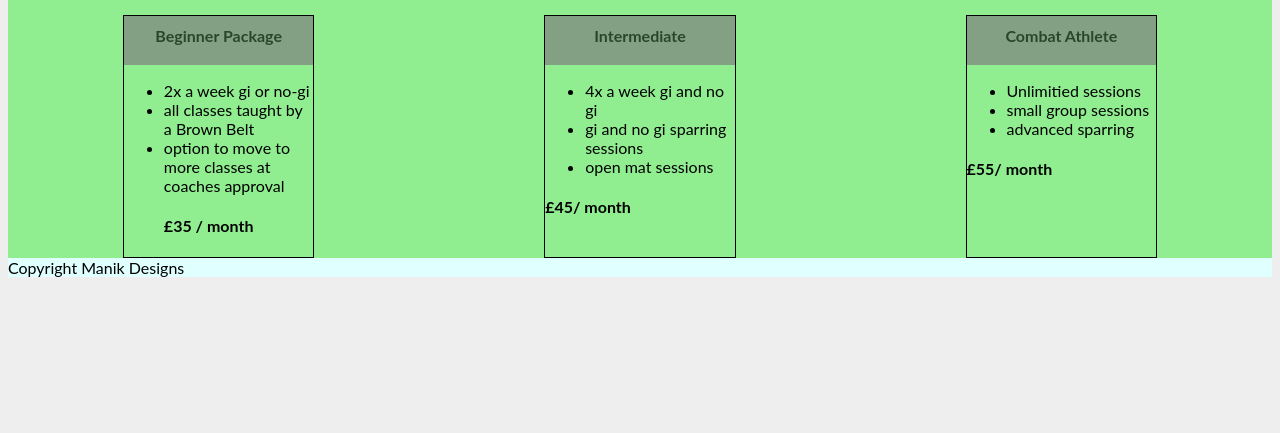
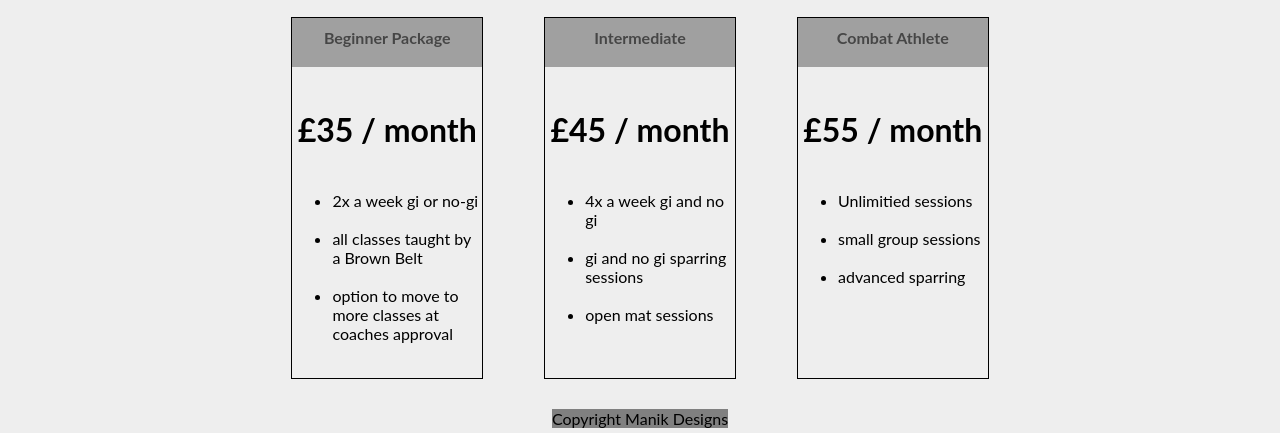
Before and after one commit to Manik-web/product-landing-page, a plain HTML site: page index.html in a window 1280 px wide. Shown: the part 1092-1525 px from the top of the page. Before the commit the page ends 1377 px from the top, so only its background shows below. Drawn offline with Linux system fonts and the light colour scheme.

```diff
--- a/index.html
+++ b/index.html
@@ -44,27 +44,30 @@
     <div id="prices">
         <div id="price1">
             <h4 id="price-label">Beginner Package</h4>
-            <ul><li>2x a week gi or no-gi</li>
-            <li>all classes taught by a Brown Belt</li>
-            <li>option to move to more classes at coaches approval</li>
-            <h4>£35 / month</h4>
+            <h4 id="cost">£35 / month</h4>
+            <ul><li>2x a week gi or no-gi</li><br>
+            <li>all classes taught by a Brown Belt</li><br>
+            <li>option to move to more classes at coaches approval</li><br></ul>
+
         </div>
         <div id="price2">
             <h4 id="price-label">Intermediate</h4>
-            <ul><li>4x a week gi and no gi</li>
-                <li>gi and no gi sparring sessions</li>
-                <li>open mat sessions</li>
+            <h4 id="cost">£45 / month</h4>
+            <ul><li>4x a week gi and no gi</li><br>
+                <li>gi and no gi sparring sessions</li><br>
+                <li>open mat sessions</li><br>
             </ul>
-            <h4>£45/ month</h4>
+
         </div>
         <div id="price3">
             <h4 id="price-label">Combat Athlete</h4>
+            <h4 id="cost">£55 / month</h4>
             <ul>
-                <li>Unlimitied sessions</li>
-                <li>small group sessions</li>
-                <li>advanced sparring</li>
+                <li>Unlimitied sessions</li><br>
+                <li>small group sessions</li><br>
+                <li>advanced sparring</li><br>
             </ul>
-            <h4>£55/ month</h4>
+
         </div>
     </div>
     <footer id="footer">Copyright Manik Designs</footer>
--- a/style.css
+++ b/style.css
@@ -29,7 +29,7 @@ html{
 #align{
     display:flex;
     justify-content: center;
-    background:lightgreen;
+
     flex-direction:column;
 }
 
@@ -42,20 +42,23 @@ html{
     display:flex;
     flex-direction:column;
     margin-top:30px;
-    background:blue;
+
 }
 #submit{
     margin:auto;
     margin-top:20px;
     font-size:20px;
-    background-color:gold;
+    background: gold;
+    color:black;
 
 }
 
 #benefits{
     margin:auto;
     margin-top:150px;
-    background:red;
+    padding-left:30px;
+    border: 1px solid black;
+
 }
 
 #demo{
@@ -63,15 +66,18 @@ html{
     margin-top:20px;
 }
 #prices{
+    margin:auto;
+    width:60%;
     margin-top:20px;
     display:flex;
     flex-direction:row;
     justify-content: space-around;
+
 }
 
 #price1, #price2, #price3{
     border: solid 1px black;
-    width: 15%;
+    width: 25%;
 }
 
 #price-label{
@@ -81,11 +87,19 @@ html{
     padding-top:10px;
     padding-bottom:20px;
     text-align: center;
+    color:black;
+}
+#cost{
+    text-align:center;
+    font-size:24pt;
 }
 
 
 #footer{
-    background:lightcyan
+    background:grey;
+    text-align:center;
+    margin:auto;
+    margin-top:30px;
 }
 
 
```
